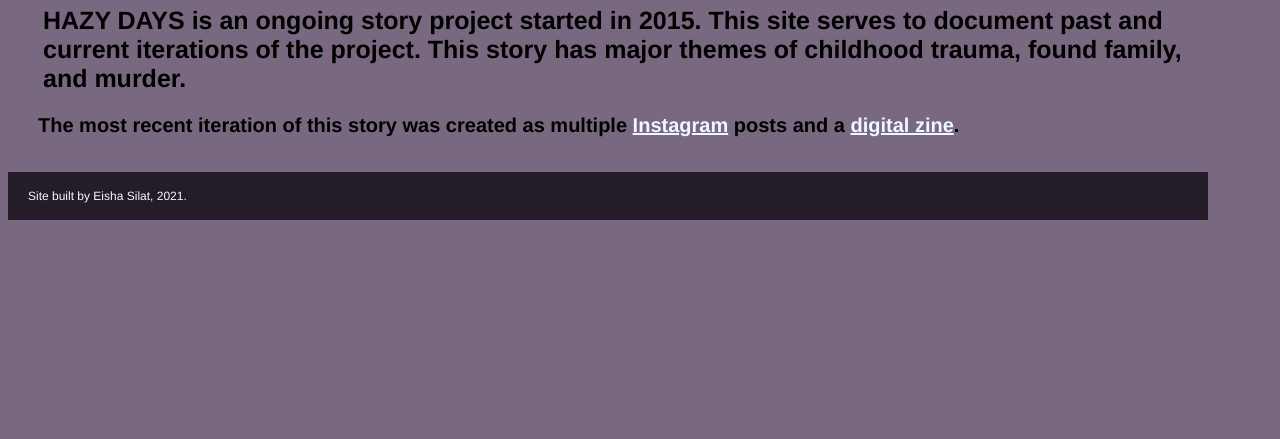
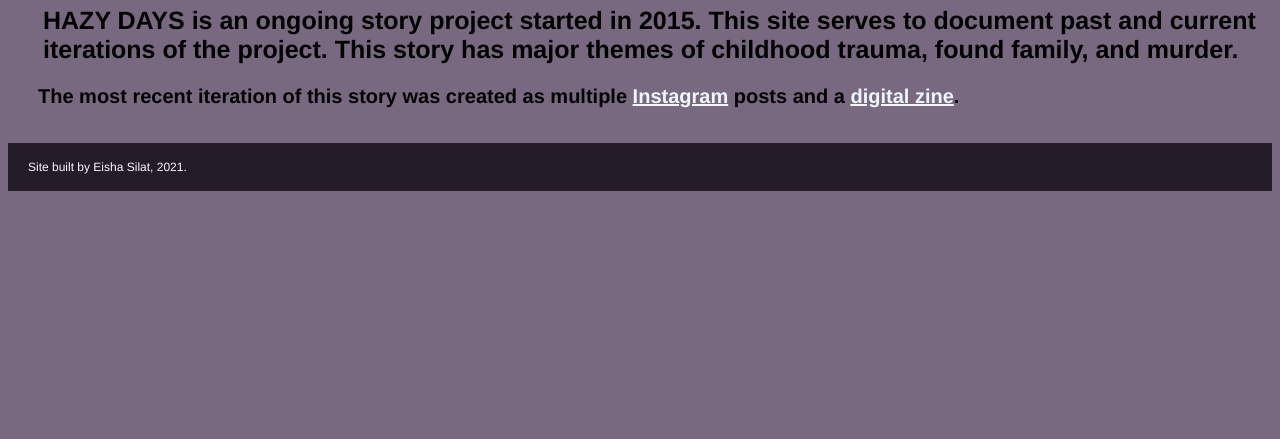
Before and after one commit to 9180/eksilat.github.io, a plain HTML site: page index.html in a window 1280 px wide. Shown: the part 361-800 px from the top of the page. Drawn offline with Linux system fonts and the light colour scheme.

Commit message:
Update theme.css

```diff
--- a/theme.css
+++ b/theme.css
@@ -213,7 +213,7 @@ footer a:hover {
 @media (min-width: 312px){
 
 	body {
-		max-width: 412px;
+		max-width: 600px;
 	}
 
 
@@ -232,7 +232,7 @@ footer a:hover {
 @media (min-width: 1024px){
 
 	body {
-		max-width: 1200px;
+		max-width: 100%;
 	}
 
 }
```
